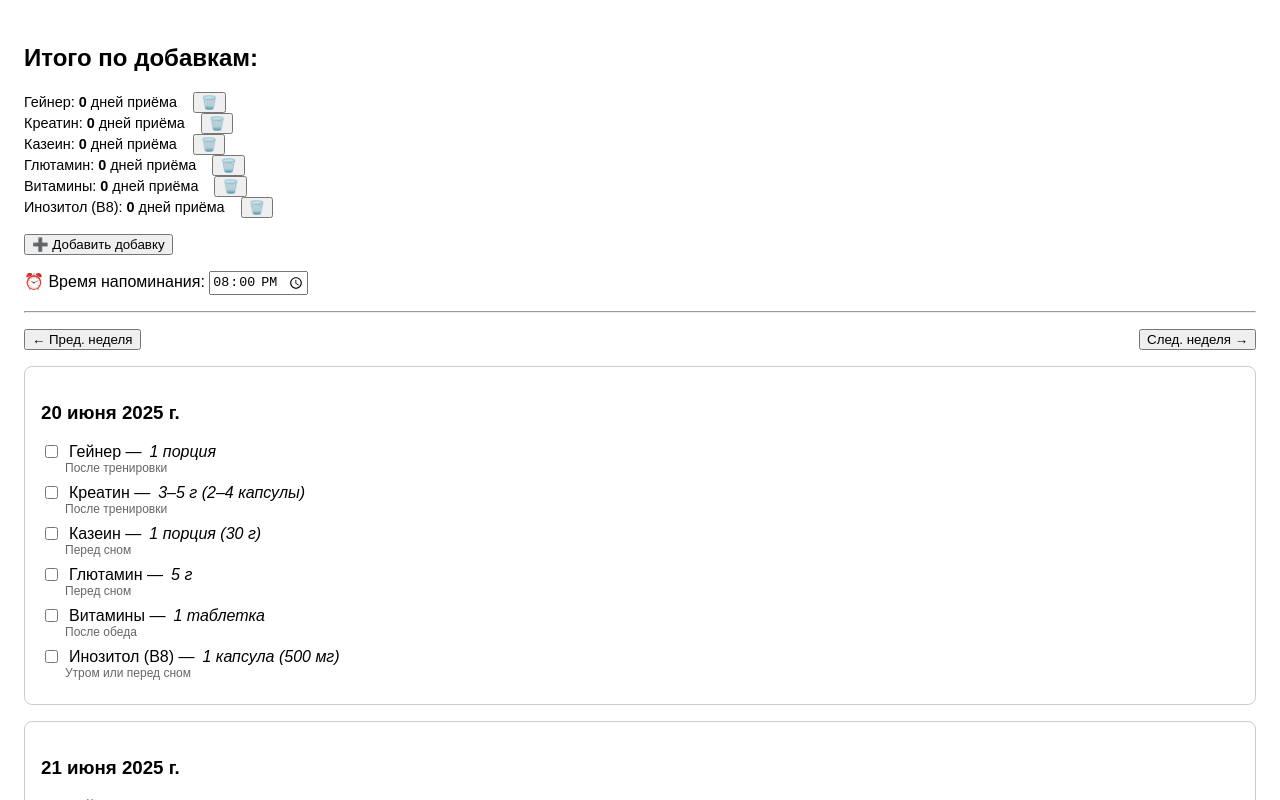
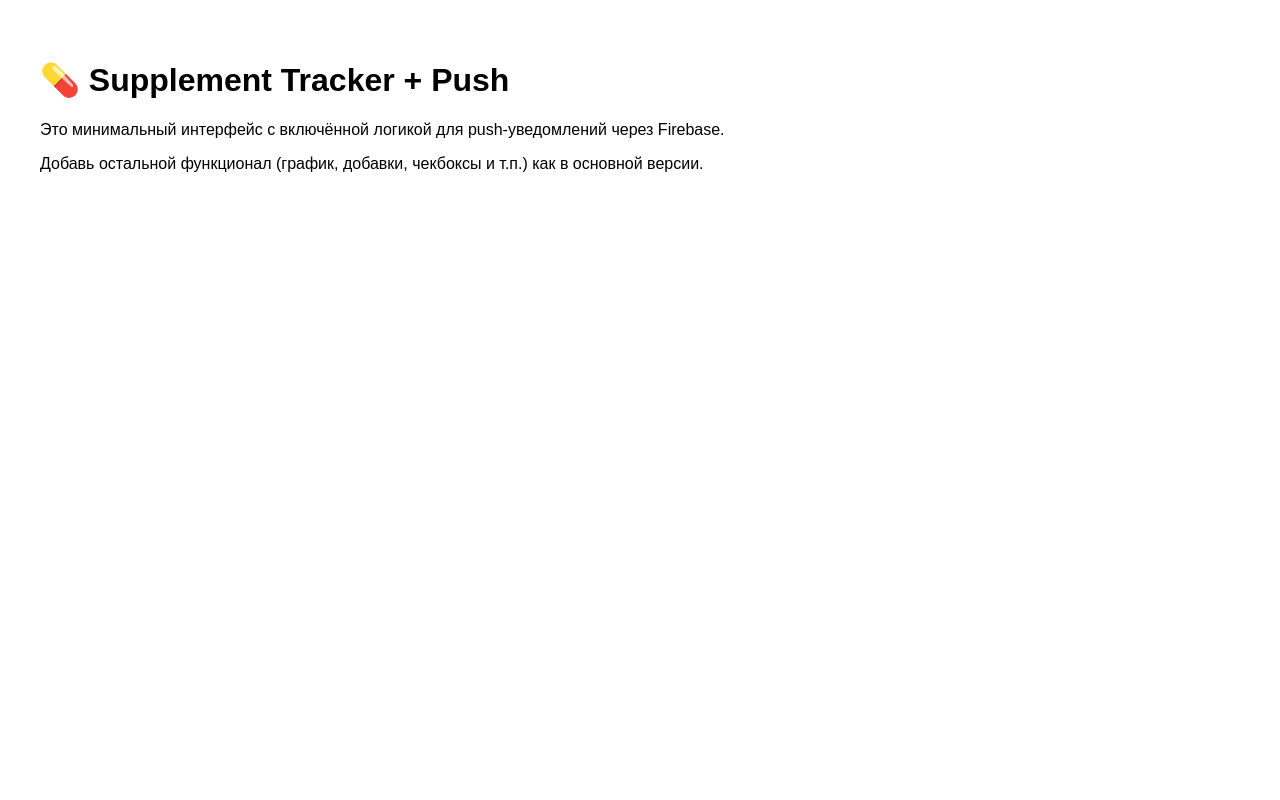
Before and after one commit to amrkhn23/plan_kapkan, a React (Vite) app: page / in a window 1280 px wide. Shown: the top 800 px of the page. Built offline with nearby package versions, Linux system fonts and the light colour scheme.

Commit message:
Update App.jsx

```diff
--- a/App.jsx
+++ b/App.jsx
@@ -1,200 +1,46 @@
-import React, { useEffect, useState } from 'react';
+import React, { useEffect } from 'react';
+import { messaging } from './firebase';
+import { getToken } from 'firebase/messaging';
 
-const STORAGE_SUPPLEMENTS = 'supplements';
-const STORAGE_CHECKS = 'supplement-checks';
-const STORAGE_NOTIFY_TIME = 'supplement-notify-time';
-const today = new Date();
+const VAPID_KEY = 'BAOFF_ArOZ3FNQauZBkptJ57Un93nWPMHoXKGzusYHK3cOUp8fzsCk2o0-hvs8EZ9kqBKObelBRTTwFV4DnFPDo';
 
 export default function App() {
-  const [supplements, setSupplements] = useState([]);
-  const [checked, setChecked] = useState({});
-  const [weekOffset, setWeekOffset] = useState(0);
-  const [notifyTime, setNotifyTime] = useState('20:00');
-  const [showForm, setShowForm] = useState(false);
-
   useEffect(() => {
-    const savedSupplements = localStorage.getItem(STORAGE_SUPPLEMENTS);
-    if (savedSupplements) {
-      setSupplements(JSON.parse(savedSupplements));
+    // Запрос разрешения на уведомления
+    if (Notification.permission !== 'granted') {
+      Notification.requestPermission().then(permission => {
+        if (permission === 'granted') {
+          console.log('✅ Notification permission granted');
+          subscribeToPush();
+        } else {
+          console.warn('❌ Notification permission denied');
+        }
+      });
     } else {
-      const defaultSupplements = [
-        { name: 'Гейнер', daily: true, dose: '1 порция', timing: 'После тренировки' },
-        { name: 'Креатин', daily: true, dose: '3–5 г (2–4 капсулы)', cycle: [60, 30], timing: 'После тренировки' },
-        { name: 'Казеин', daily: true, dose: '1 порция (30 г)', timing: 'Перед сном' },
-        { name: 'Глютамин', daily: true, dose: '5 г', timing: 'Перед сном' },
-        { name: 'Витамины', daily: true, dose: '1 таблетка', cycle: [60, 30], timing: 'После обеда' },
-        {
-          name: 'Инозитол (B8)',
-          daily: true,
-          dose: '1 капсула (500 мг)',
-          cycle: [30, 14],
-          optional: true,
-          timing: 'Утром или перед сном'
-        },
-      ];
-      setSupplements(defaultSupplements);
-      localStorage.setItem(STORAGE_SUPPLEMENTS, JSON.stringify(defaultSupplements));
+      subscribeToPush();
     }
 
-    const savedChecks = localStorage.getItem(STORAGE_CHECKS);
-    if (savedChecks) setChecked(JSON.parse(savedChecks));
-
-    const savedTime = localStorage.getItem(STORAGE_NOTIFY_TIME);
-    if (savedTime) setNotifyTime(savedTime);
+    function subscribeToPush() {
+      getToken(messaging, { vapidKey: VAPID_KEY })
+        .then(currentToken => {
+          if (currentToken) {
+            console.log('📲 PUSH TOKEN:', currentToken);
+            // Здесь можно отправить токен на сервер
+          } else {
+            console.warn('⚠️ Не удалось получить токен');
+          }
+        })
+        .catch(err => {
+          console.error('Ошибка при получении токена:', err);
+        });
+    }
   }, []);
 
-  useEffect(() => {
-    localStorage.setItem(STORAGE_CHECKS, JSON.stringify(checked));
-  }, [checked]);
-
-  useEffect(() => {
-    localStorage.setItem(STORAGE_NOTIFY_TIME, notifyTime);
-  }, [notifyTime]);
-
-  useEffect(() => {
-    if (Notification.permission !== 'granted') Notification.requestPermission();
-
-    const [hours, minutes] = notifyTime.split(':').map(Number);
-    const now = new Date();
-    const target = new Date(now.getFullYear(), now.getMonth(), now.getDate(), hours, minutes, 0);
-    const millisTillNotify = target - now;
-
-    const timer = setTimeout(() => {
-      const dateKey = new Date().toISOString().split('T')[0];
-      const missedSupplements = supplements.filter(s => !checked[`${dateKey}-${s.name}`]);
-
-      if (missedSupplements.length && Notification.permission === 'granted') {
-        missedSupplements.forEach(s => {
-          new Notification('Напоминание', {
-            body: `${s.name}: ${s.dose} (${s.timing})`,
-          });
-        });
-      }
-    }, millisTillNotify > 0 ? millisTillNotify : 0);
-
-    return () => clearTimeout(timer);
-  }, [checked, supplements, notifyTime]);
-
-  const handleToggle = (date, name) => {
-    const key = `${date}-${name}`;
-    setChecked(prev => ({ ...prev, [key]: !prev[key] }));
-  };
-
-  const handleDeleteSupplement = (name) => {
-    const updated = supplements.filter(s => s.name !== name);
-    setSupplements(updated);
-    localStorage.setItem(STORAGE_SUPPLEMENTS, JSON.stringify(updated));
-  };
-
-  const handleAddSupplement = (e) => {
-    e.preventDefault();
-    const form = e.target;
-    const cycleValue = form.cycle.value.trim();
-    const cycle = cycleValue ? cycleValue.split('/').map(Number) : null;
-    const optional = form.optional.checked;
-
-    const newSupplement = {
-      name: form.name.value,
-      dose: form.dose.value,
-      timing: form.timing.value,
-      daily: true,
-      ...(cycle && { cycle }),
-      ...(optional && { optional }),
-    };
-
-    const updated = [...supplements, newSupplement];
-    setSupplements(updated);
-    localStorage.setItem(STORAGE_SUPPLEMENTS, JSON.stringify(updated));
-    form.reset();
-    setShowForm(false);
-  };
-
-  const getVisibleDays = () => {
-    return Array.from({ length: 7 }, (_, i) => {
-      const d = new Date(today);
-      d.setDate(today.getDate() + i + weekOffset * 7);
-      return d.toISOString().split('T')[0];
-    });
-  };
-
-  const getTotalTaken = (name) => {
-    return Object.keys(checked).filter(key => key.endsWith(`-${name}`) && checked[key]).length;
-  };
-
   return (
-    <div style={{ padding: '1rem', fontFamily: 'sans-serif' }}>
-      <h2>Итого по добавкам:</h2>
-      {supplements.map(s => (
-        <div key={s.name} style={{ fontSize: '0.9rem' }}>
-          {s.name}: <strong>{getTotalTaken(s.name)}</strong> дней приёма
-          <button onClick={() => handleDeleteSupplement(s.name)} style={{ marginLeft: '1rem' }}>🗑️</button>
-        </div>
-      ))}
-
-      <button onClick={() => setShowForm(prev => !prev)} style={{ marginTop: '1rem' }}>
-        {showForm ? '✖ Скрыть форму' : '➕ Добавить добавку'}
-      </button>
-
-      {showForm && (
-        <form onSubmit={handleAddSupplement} style={{ marginTop: '1rem', display: 'flex', flexDirection: 'column', gap: '0.5rem', maxWidth: '300px' }}>
-          <input name="name" placeholder="Название добавки" required />
-          <input name="dose" placeholder="Дозировка (напр. 1 капсула)" required />
-          <input name="timing" placeholder="Время приёма (утром / вечером)" required />
-          <input name="cycle" placeholder="Курс (напр. 60/30)" />
-          <label>
-            <input type="checkbox" name="optional" />
-            Необязательная (по желанию)
-          </label>
-          <button type="submit">✅ Сохранить</button>
-        </form>
-      )}
-
-      <div style={{ marginTop: '1rem' }}>
-        <label>⏰ Время напоминания:</label>{' '}
-        <input
-          type="time"
-          value={notifyTime}
-          onChange={(e) => setNotifyTime(e.target.value)}
-        />
-      </div>
-
-      <hr style={{ margin: '1rem 0' }} />
-      <div style={{ display: 'flex', justifyContent: 'space-between', marginBottom: '1rem' }}>
-        <button onClick={() => setWeekOffset(weekOffset - 1)}>← Пред. неделя</button>
-        <button onClick={() => setWeekOffset(weekOffset + 1)}>След. неделя →</button>
-      </div>
-
-      {getVisibleDays().map(date => (
-        <div key={date} style={{ marginBottom: '1rem', padding: '1rem', border: '1px solid #ccc', borderRadius: '8px' }}>
-          <h3>{new Date(date).toLocaleDateString('ru-RU', { day: '2-digit', month: 'long', year: 'numeric' })}</h3>
-          {supplements.map(s => {
-            const startDate = today;
-            const dayIndex = Math.floor((new Date(date) - startDate) / (1000 * 60 * 60 * 24));
-            let visible = true;
-            if (s.cycle) {
-              const [onDays, offDays] = s.cycle;
-              const cycleLength = onDays + offDays;
-              visible = (dayIndex % cycleLength) < onDays;
-            }
-            if (s.interval) {
-              visible = dayIndex % s.interval === 0;
-            }
-            return visible ? (
-              <div key={s.name} style={{ display: 'flex', flexDirection: 'column', marginBottom: '0.5rem' }}>
-                <label style={{ display: 'flex', alignItems: 'center', gap: '0.5rem' }}>
-                  <input
-                    type="checkbox"
-                    checked={checked[`${date}-${s.name}`] || false}
-                    onChange={() => handleToggle(date, s.name)}
-                  />
-                  {s.name} — <em>{s.dose}</em>
-                </label>
-                <div style={{ fontSize: '0.75rem', color: '#666', marginLeft: '1.5rem' }}>{s.timing}</div>
-              </div>
-            ) : null;
-          })}
-        </div>
-      ))}
+    <div style={{ fontFamily: 'sans-serif', padding: '2rem' }}>
+      <h1>💊 Supplement Tracker + Push</h1>
+      <p>Это минимальный интерфейс с включённой логикой для push-уведомлений через Firebase.</p>
+      <p>Добавь остальной функционал (график, добавки, чекбоксы и т.п.) как в основной версии.</p>
     </div>
   );
 }
```
